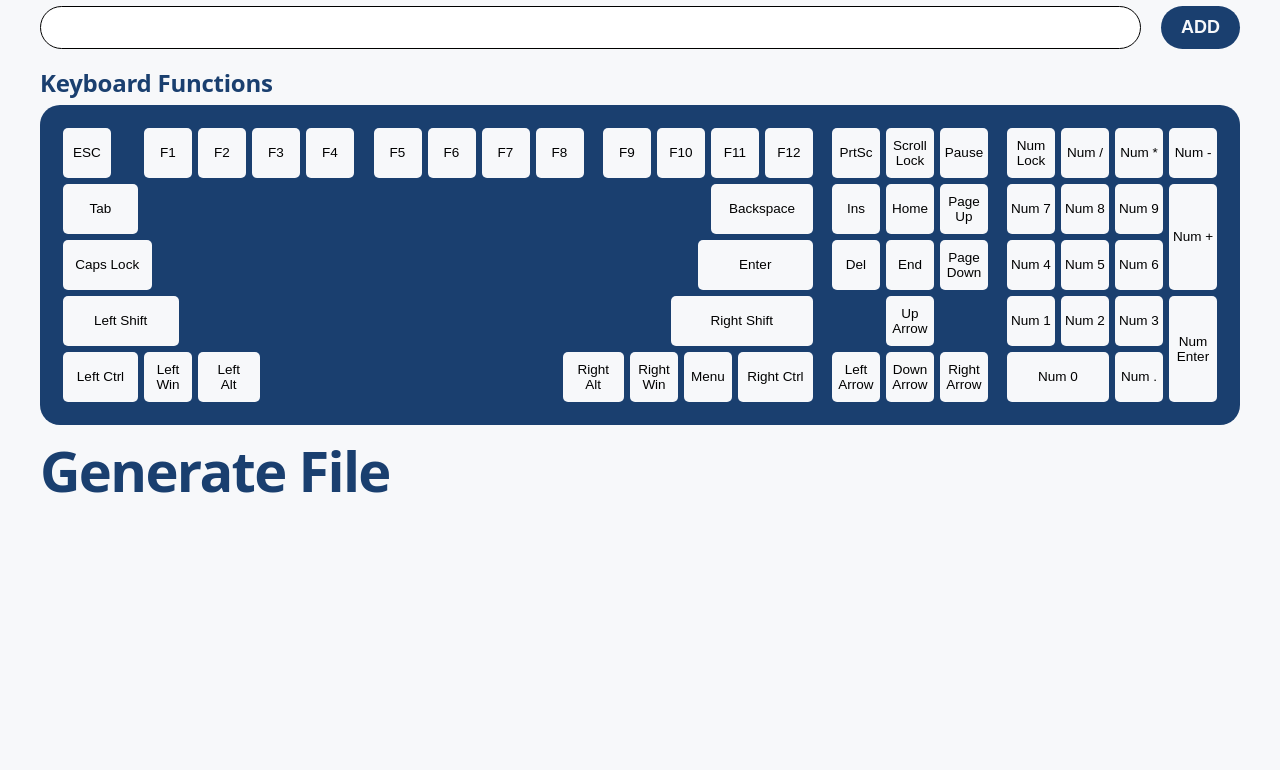
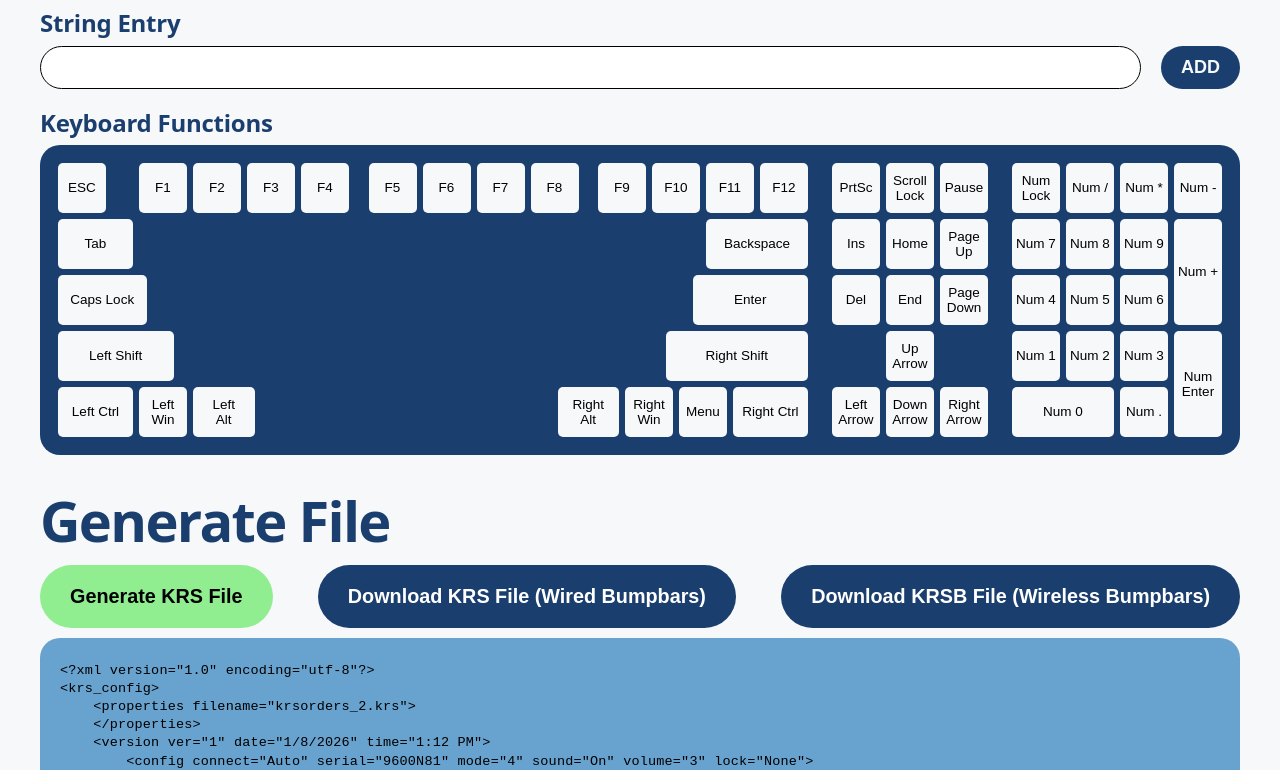
Before and after one commit to reecejpetty/krs-configurator, a React (Vite) app: page / in a window 1280 px wide. Shown: the part 1151-1921 px from the top of the page. Before the commit the page ends 1666 px from the top, so only its background shows below. Built offline with nearby package versions, Linux system fonts and the light colour scheme.

Commit message:
Add sample code block

```diff
--- a/src/App.css
+++ b/src/App.css
@@ -15,3 +15,9 @@ input {
 input[type="checkbox"] {
     accent-color: var(--amber);
 }
+
+.pageLayout {
+    display: flex;
+    flex-direction: column;
+    gap: 20px;
+}
--- a/src/App.jsx
+++ b/src/App.jsx
@@ -7,12 +7,12 @@ import GenerateFile from "./components/GenerateFile/GenerateFile"
 
 function App() {
   return (
-    <>
+    <div className="pageLayout">
       <ConfigOptions />
       <BumpbarLayout />
       <SequenceBuilder />
       <GenerateFile />
-    </>
+    </div>
   )
 }
 
--- a/src/components/BumpbarLayout/BumpbarLayout.jsx
+++ b/src/components/BumpbarLayout/BumpbarLayout.jsx
@@ -11,7 +11,7 @@ function BumpbarLayout() {
   const mode1 = [0,1,2,3,4,5,6,7,8,9,'a','b','c','d','e','f','g','h','i','j','k','l','m','n','o','p','q','r','s','t']
 
   return (
-    <>
+    <div>
       <div className={styles.flexApart}>
         <h1>Bumpbar Buttons</h1>
         <ButtonCountToggle active={activeSwitch} setActive={setActiveSwitch} />
@@ -27,7 +27,7 @@ function BumpbarLayout() {
       </div>
       <ButtonActions />
       <PinBumpbar sticky={sticky} setSticky={setSticky} />
-    </>
+    </div>
   )
 }
 
--- a/src/components/ConfigOptions/ConfigOptions.jsx
+++ b/src/components/ConfigOptions/ConfigOptions.jsx
@@ -2,7 +2,7 @@ import styles from './ConfigOptions.module.css'
 
 function ConfigOptions() {
   return (
-    <>
+    <div>
       <h1>Configuration Options</h1>
       <div id="config-options" className={styles.configOptions}>
         <FileUpload />
@@ -11,7 +11,7 @@ function ConfigOptions() {
         <KeypressSound />
         <Beeper />
       </div>
-    </>
+    </div>
   )
 }
 
--- a/src/components/GenerateFile/GenerateFile.jsx
+++ b/src/components/GenerateFile/GenerateFile.jsx
@@ -1,11 +1,123 @@
 import styles from "./GenerateFile.module.css"
 
 function GenerateFile() {
-    return (
-        <>
-            <h1>Generate File</h1>
-        </>
-    )
+  const sampleCode = `<?xml version="1.0" encoding="utf-8"?>
+<krs_config>
+    <properties filename="krsorders_2.krs">
+    </properties>
+    <version ver="1" date="1/8/2026" time="1:12 PM">
+        <config connect="Auto" serial="9600N81" mode="4" sound="On" volume="3" lock="None">
+        </config>
+        <key keynum="1">
+            <seq usage="0x1E" modifier="0x00">1</seq>
+        </key>
+        <key keynum="2">
+            <seq usage="0x1F" modifier="0x00">2</seq>
+        </key>
+        <key keynum="3">
+            <seq usage="0x20" modifier="0x00">3</seq>
+        </key>
+        <key keynum="4">
+            <seq usage="0x21" modifier="0x00">4</seq>
+        </key>
+        <key keynum="5">
+            <seq usage="0x22" modifier="0x00">5</seq>
+        </key>
+        <key keynum="6">
+            <seq usage="0x1C" modifier="0x00">y</seq>
+        </key>
+        <key keynum="7">
+            <seq usage="0x05" modifier="0x00">b</seq>
+        </key>
+        <key keynum="8">
+            <seq usage="0x06" modifier="0x00">c</seq>
+        </key>
+        <key keynum="9">
+            <seq usage="0xFD" modifier="0x01">[REPEAT:1]</seq>
+            <seq usage="0x2B" modifier="0x02">[SHIFT+TAB]</seq>
+        </key>
+        <key keynum="10">
+            <seq usage="0xFD" modifier="0x01">[REPEAT:1]</seq>
+            <seq usage="0x52" modifier="0x00">[UP_ARROW]</seq>
+        </key>
+        <key keynum="11">
+            <seq usage="0x23" modifier="0x00">6</seq>
+        </key>
+        <key keynum="12">
+            <seq usage="0x24" modifier="0x00">7</seq>
+        </key>
+        <key keynum="13">
+            <seq usage="0x25" modifier="0x00">8</seq>
+        </key>
+        <key keynum="14">
+            <seq usage="0x26" modifier="0x00">9</seq>
+        </key>
+        <key keynum="15">
+            <seq usage="0x27" modifier="0x00">0</seq>
+        </key>
+        <key keynum="16">
+            <seq usage="0x19" modifier="0x00">v</seq>
+        </key>
+        <key keynum="17">
+            <seq usage="0x04" modifier="0x00">a</seq>
+        </key>
+        <key keynum="18">
+            <seq usage="0x16" modifier="0x00">s</seq>
+        </key>
+        <key keynum="19">
+            <seq usage="0xFD" modifier="0x01">[REPEAT:1]</seq>
+            <seq usage="0x2B" modifier="0x00">[TAB]</seq>
+        </key>
+        <key keynum="20">
+            <seq usage="0xFD" modifier="0x01">[REPEAT:1]</seq>
+            <seq usage="0x51" modifier="0x00">[DOWN_ARROW]</seq>
+        </key>
+        <key keynum="21">
+            <seq usage="0x4A" modifier="0x00">[Home]</seq>
+        </key>
+        <key keynum="22">
+            <seq usage="0x0D" modifier="0x00">j</seq>
+        </key>
+        <key keynum="23">
+            <seq usage="0x0E" modifier="0x00">k</seq>
+        </key>
+        <key keynum="24">
+            <seq usage="0x0F" modifier="0x00">l</seq>
+        </key>
+        <key keynum="25">
+            <seq usage="0x11" modifier="0x00">n</seq>
+        </key>
+        <key keynum="26">
+            <seq usage="0x08" modifier="0x00">e</seq>
+        </key>
+        <key keynum="27">
+            <seq usage="0x13" modifier="0x00">p</seq>
+        </key>
+        <key keynum="28">
+            <seq usage="0x0B" modifier="0x00">h</seq>
+        </key>
+        <key keynum="29">
+            <seq usage="0x29" modifier="0x00">[ESC]</seq>
+        </key>
+        <key keynum="30">
+            <seq usage="0x28" modifier="0x00">[ENTER]</seq>
+        </key>
+    </version>
+</krs_config>`
+
+  return (
+    <div>
+      <h1>Generate File</h1>
+      <div className={styles.buttonRow}>
+      <button className={styles.generateButton}>Generate KRS File</button>
+      <button className={styles.krsButton}>Download KRS File (Wired Bumpbars)</button>
+      <button className={styles.krsButton}>Download KRSB File (Wireless Bumpbars)</button>
+      </div>
+      <div className={styles.filePreview}>
+      <code><pre>{sampleCode}</pre></code>
+      </div>
+    </div>
+  )
 }
 
 export default GenerateFile
--- a/src/components/GenerateFile/GenerateFile.module.css
+++ b/src/components/GenerateFile/GenerateFile.module.css
@@ -0,0 +1,43 @@
+.flexRow {
+    display: flex;
+    flex-direction: row;
+}
+
+.buttonRow {
+    composes: flexRow;
+    justify-content: space-between;
+    padding-bottom: 10px;
+}
+
+.button {
+    padding: 20px 30px;
+    border: none;
+    border-radius: 40px;
+    font-size: 1.1rem;
+    font-weight: bold;
+}
+
+.button:hover {
+    cursor: pointer;
+}
+
+.generateButton {
+    composes: button;
+    color: black;
+    background-color: lightgreen;
+}
+
+.generateButton:hover {
+    color: var(--off-white);
+    background-color: var(--navy);
+}
+
+.krsButton {
+    composes: button;
+    color: white;
+    background-color: var(--navy);
+}
+
+.filePreview {
+
+}
--- a/src/components/SequenceBuilder/SequenceBuilder.jsx
+++ b/src/components/SequenceBuilder/SequenceBuilder.jsx
@@ -2,7 +2,7 @@ import styles from "./SequenceBuilder.module.css"
 
 function SequenceBuilder() {
  return (
-  <>
+  <div>
     <h1>Sequence Builder</h1>
     <div className={styles.flexColumn}>
       <CurrentSequence />
@@ -14,7 +14,7 @@ function SequenceBuilder() {
       <StringEntry />
       <KeyboardFunctions />
     </div>
-  </>
+  </div>
  )
 }
 
--- a/src/components/SequenceBuilder/SequenceBuilder.module.css
+++ b/src/components/SequenceBuilder/SequenceBuilder.module.css
@@ -85,7 +85,7 @@
 .keyboardFunctions {
     composes: flexRow;
     justify-content: space-between;
-    padding: 20px;
+    padding: 15px;
     border-radius: 20px;
     background-color: var(--navy);
     overflow-y: scroll;
--- a/src/index.css
+++ b/src/index.css
@@ -3,7 +3,7 @@
   --text-h: #1A3F6F;
   --bg: #F7F8FA;
   --border: #CBD5E0;
-  --code-bg: #f4f3ec;
+  --code-bg: #68a2ce;
   --accent: #E07B00;
   --accent-bg: #4A90C4;
   --accent-border: rgba(170, 59, 255, 0.5);
@@ -81,17 +81,16 @@ p {
   margin: 0;
 }
 
-code,
-.counter {
+code {
   font-family: var(--mono);
-  display: inline-flex;
-  border-radius: 4px;
-  color: var(--text-h);
+  display: flex;
+  border-radius: 20px;
+  color: black;
 }
 
 code {
-  font-size: 15px;
+  font-size: .75rem;
   line-height: 135%;
-  padding: 4px 8px;
+  padding: 10px 20px;
   background: var(--code-bg);
 }
```
